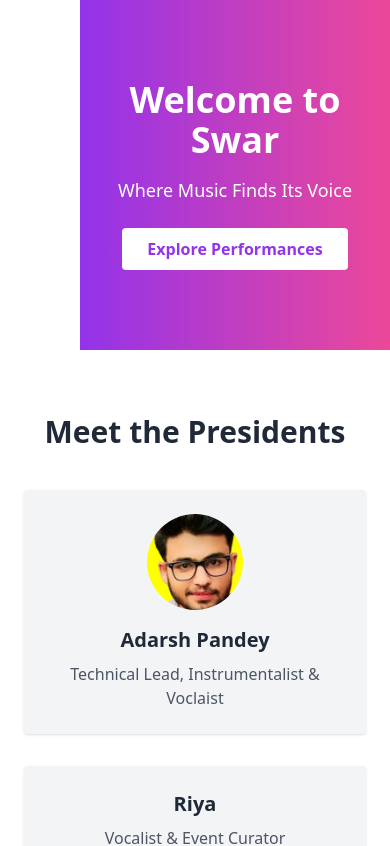
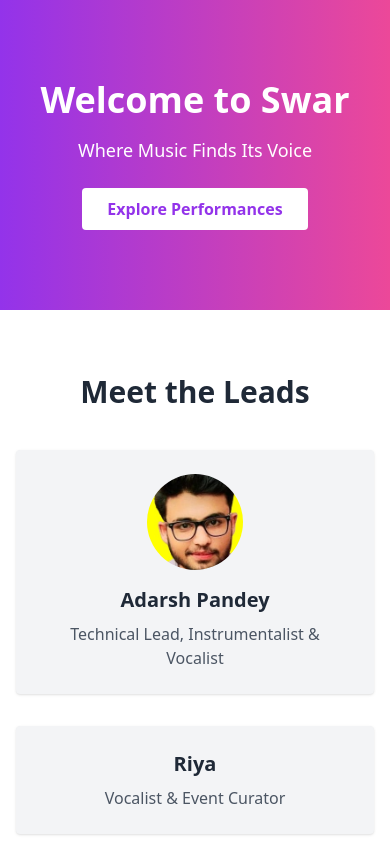
Before and after one commit to Adarsh1442005/swarfrontend, a React (Vite) app: page / in a window 390 px wide. Shown: the top 846 px of the page. Built offline with nearby package versions, Linux system fonts and the light colour scheme.

Commit message:
responsivness added

```diff
--- a/src/home.jsx
+++ b/src/home.jsx
@@ -5,42 +5,39 @@ import pic2 from './avani.jpg';
 import pic3 from './mic.jpg';
 
 const presidents = [
-  { name: 'Adarsh Pandey', role: 'Technical Lead, Instrumentalist & Voclaist',image:pic3 },
+  { name: 'Adarsh Pandey', role: 'Technical Lead, Instrumentalist & Vocalist', image: pic3 },
   { name: 'Riya', role: 'Vocalist & Event Curator' },
-  { name: 'Abhinav', role: 'Instrumentalist & Outreach Coordinator', image:pic  },
-  { name: 'Avani', role: 'Vocalist & Event Curator', image:pic2 },
+  { name: 'Abhinav', role: 'Instrumentalist & Outreach Coordinator', image: pic },
+  { name: 'Avani', role: 'Vocalist & Event Curator', image: pic2 },
   { name: 'Navonil', role: 'Vocalist, Community Builder & Performer' },
 ];
 
 export function SwarHomePage() {
-  const navigate = useNavigate(); // ✅ only inside the component
+  const navigate = useNavigate();
 
-  const member = () => {
-    navigate('/membership');
-  };
-  const music=()=>{
-    navigate('/music');
-  }
-  const perform=()=>{
-    navigate("/perform");
-  }
-
-  console.log("rendering router");
+  const member = () => navigate('/membership');
+  const music = () => navigate('/music');
+  const perform = () => navigate('/perform');
 
   return (
     <div className="bg-white text-gray-800 font-sans">
       {/* Hero Section */}
-      <section className="ml-20 bg-gradient-to-r from-purple-600 to-pink-500 text-white py-20 px-6 text-center">
+      <section className="bg-gradient-to-r from-purple-600 to-pink-500 text-white py-20 px-6 text-center">
+        <div className="container mx-auto">
           <h1 className="text-4xl md:text-6xl font-bold mb-4">Welcome to Swar</h1>
           <p className="text-lg md:text-xl mb-6">Where Music Finds Its Voice</p>
-        <button onClick={perform} className="bg-white text-purple-600 font-semibold px-6 py-2 rounded hover:bg-gray-100 transition">
+          <button
+            onClick={perform}
+            className="bg-white text-purple-600 font-semibold px-6 py-2 rounded hover:bg-gray-100 transition"
+          >
             Explore Performances
           </button>
+        </div>
       </section>
 
       {/* Presidents Section */}
-     <section className="py-16 px-6 max-w-6xl mx-auto">
-  <h2 className="text-3xl font-bold text-center mb-10">Meet the Presidents</h2>
+      <section className="py-16 px-4 sm:px-6 lg:px-8 max-w-6xl mx-auto">
+        <h2 className="text-3xl font-bold text-center mb-10">Meet the Leads</h2>
         <div className="grid grid-cols-1 sm:grid-cols-2 md:grid-cols-3 gap-8">
           {presidents.map((person) => (
             <div key={person.name} className="bg-gray-100 p-6 rounded shadow hover:shadow-lg transition text-center">
@@ -58,9 +55,8 @@ export function SwarHomePage() {
         </div>
       </section>
 
-
       {/* Mission Section */}
-      <section className="bg-gray-50 py-16 px-6">
+      <section className="bg-gray-50 py-16 px-4 sm:px-6 lg:px-8">
         <h2 className="text-3xl font-bold text-center mb-10">Our Rhythm, Our Mission</h2>
         <ul className="max-w-3xl mx-auto space-y-4 text-lg text-center">
           <li>🎶 Organize concerts, open mics, and workshops</li>
@@ -71,20 +67,26 @@ export function SwarHomePage() {
       </section>
 
       {/* CTA Section */}
-      <section className="py-16 px-6 text-center">
+      <section className="py-16 px-4 sm:px-6 lg:px-8 text-center">
         <h2 className="text-2xl font-bold mb-6">Get Involved</h2>
-        <div className="space-x-4">
-          <button onClick={member} className="bg-purple-600 text-white px-5 py-2 rounded hover:bg-purple-700 transition">
+        <div className="flex flex-col sm:flex-row justify-center items-center gap-4">
+          <button
+            onClick={member}
+            className="bg-purple-600 text-white px-5 py-2 rounded hover:bg-purple-700 transition w-full sm:w-auto"
+          >
             Become a Member
           </button>
-          <button onClick={music} className="bg-pink-500 text-white px-5 py-2 rounded hover:bg-pink-600 transition">
+          <button
+            onClick={music}
+            className="bg-pink-500 text-white px-5 py-2 rounded hover:bg-pink-600 transition w-full sm:w-auto"
+          >
             Submit Your Music
           </button>
         </div>
       </section>
 
       {/* Footer */}
-      <footer className="ml-20 bg-gray-900 text-white py-8 text-center">
+      <footer className="bg-gray-900 text-white py-8 text-center">
         <p className="mb-2">© 2025 Swar Music Society</p>
         <p className="text-sm">Designed by the Swar Tech Team</p>
       </footer>
```
Lines whose indentation alone changed are shown as unchanged.
